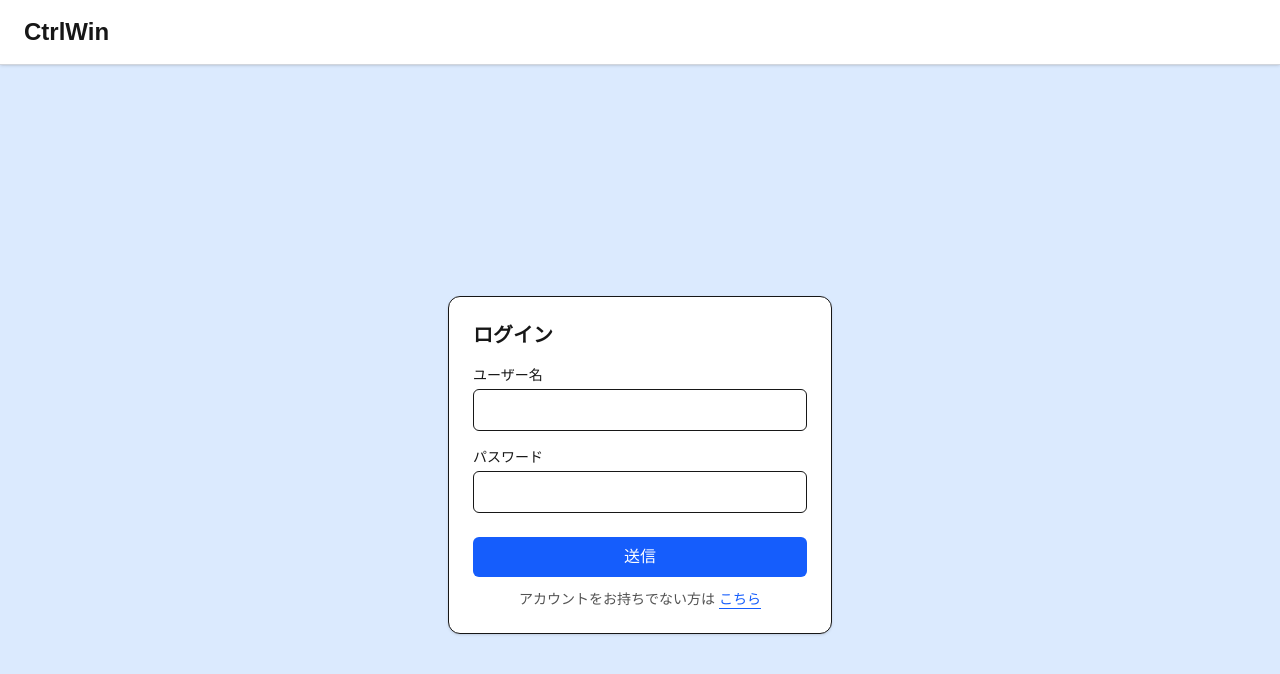
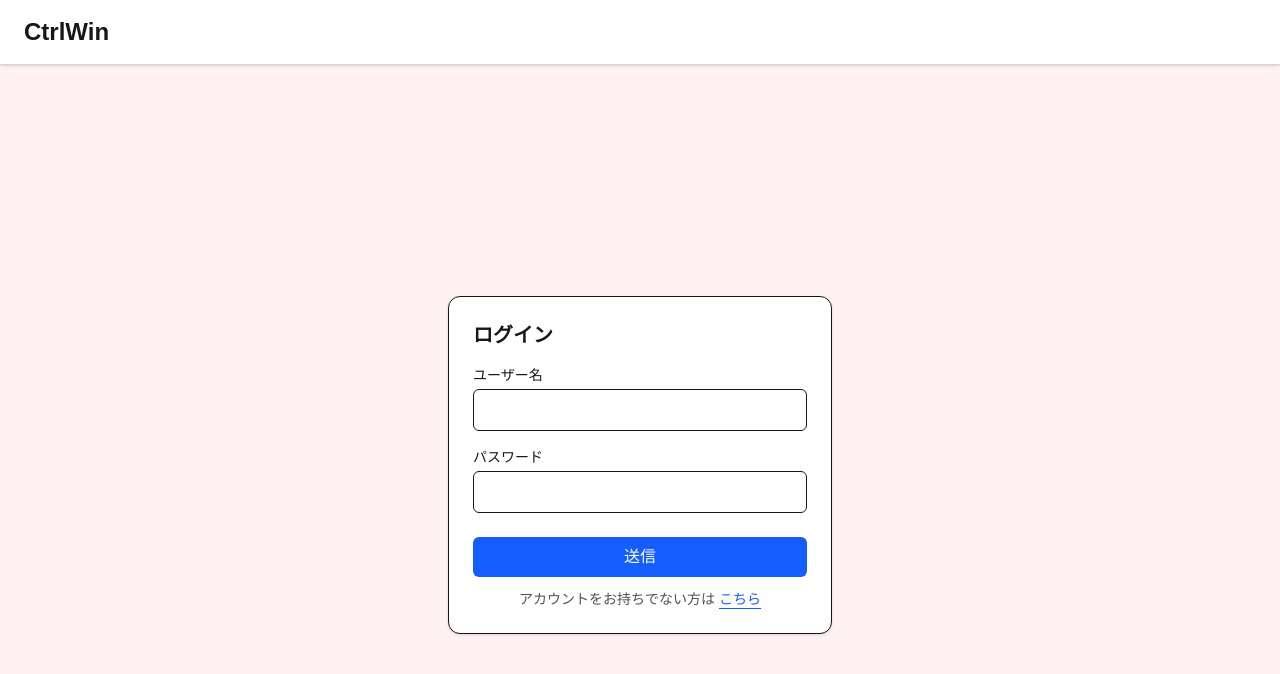
Before and after one commit to NaiYuk/NoConver, a Next.js app: page / in a window 1280 px wide. Shown: the top 674 px of the page. Built offline with nearby package versions, Linux system fonts and the light colour scheme.

Commit message:
ログイン画面の背景を変更しました

```diff
--- a/src/app/page.tsx
+++ b/src/app/page.tsx
@@ -15,7 +15,7 @@
       </header>
 
       {/* ログインフォーム */}
-      <div className="min-h-screen flex flex-col bg-blue-100">
+      <div className="min-h-screen flex flex-col bg-rose-50">
         <main className="flex-1 grid place-items-center  p-4">
           <section
             aria-labelledby="login-title"
```
